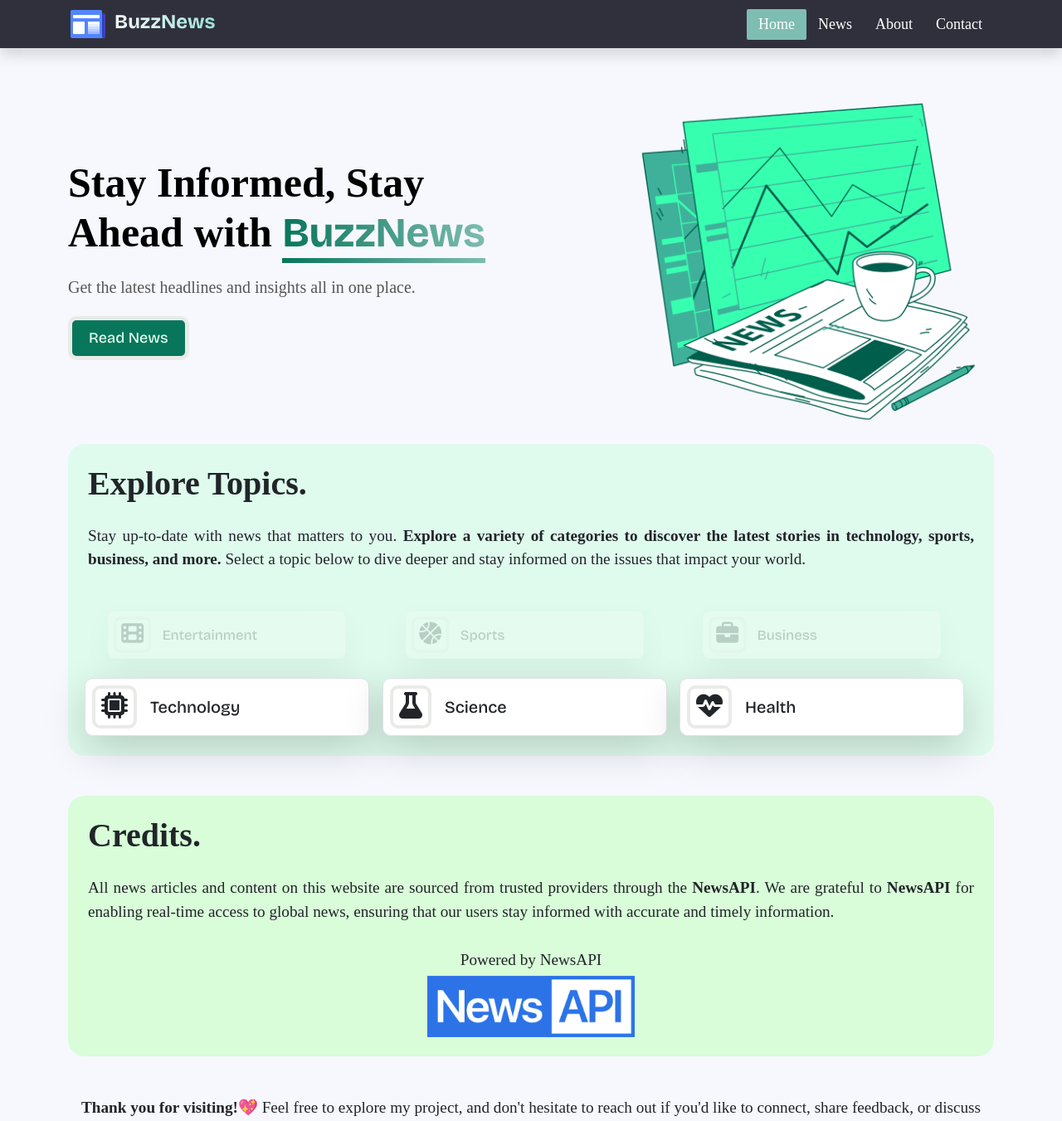
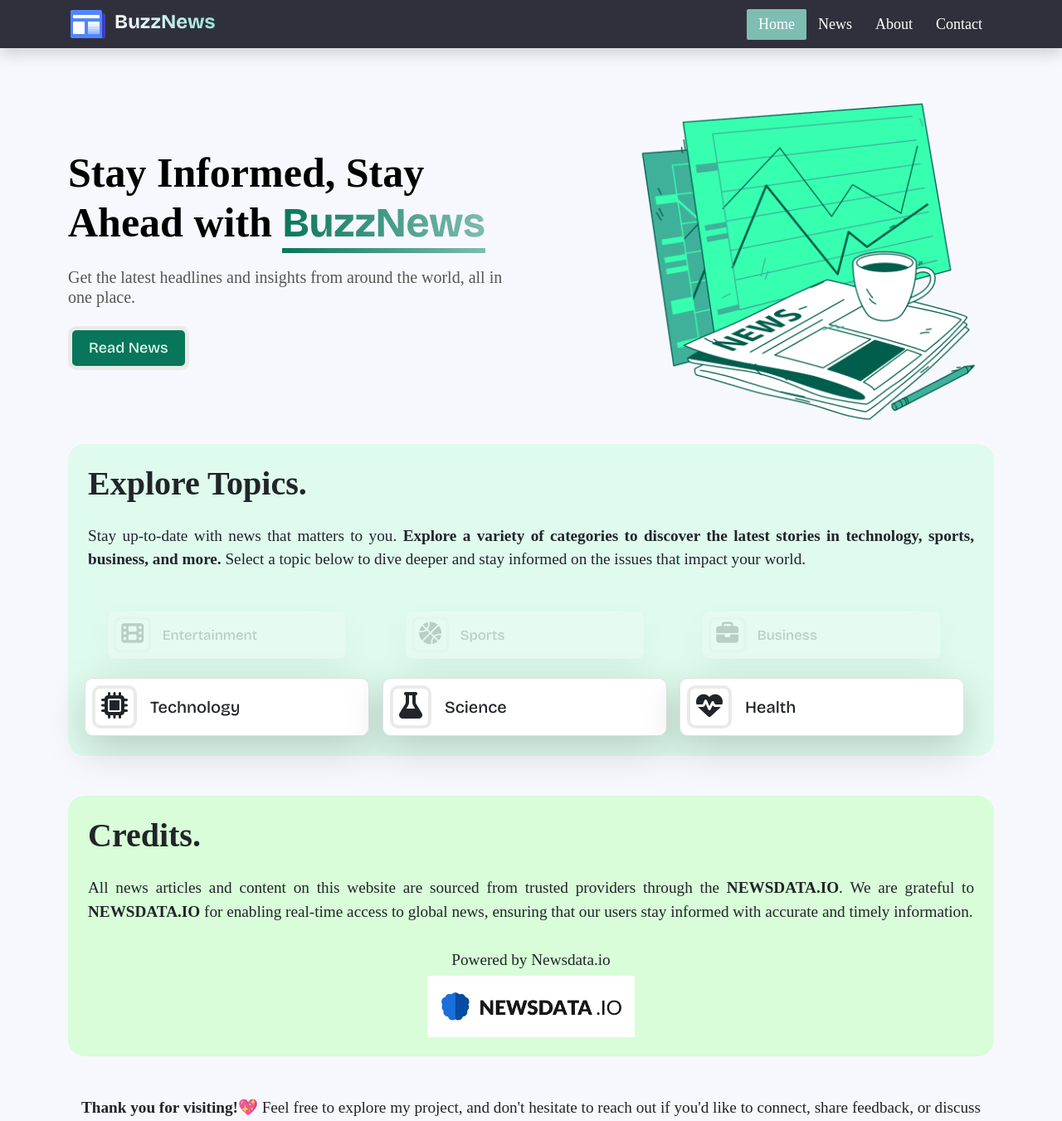
Before and after one commit to ArpanVala/BuzzNews, a React (Vite) app: page / in a window 1280 px wide. Shown: the top 1351 px of the page at 83% size. Built offline with nearby package versions, Linux system fonts and the light colour scheme; a web font is replaced by a local one.

Commit message:
newsAPI replaced with newsdata.io

```diff
--- a/src/Components/Credits.jsx
+++ b/src/Components/Credits.jsx
@@ -12,12 +12,12 @@
                         </div>
                         <div className="col-12">
                             <p className="text-content">
-                                All news articles and content on this website are sourced from trusted providers through the <strong>NewsAPI</strong>. We are grateful to <strong>NewsAPI</strong> for enabling real-time access to global news, ensuring that our users stay informed with accurate and timely information.
+                                All news articles and content on this website are sourced from trusted providers through the <strong onClick={() => window.open('https://newsdata.io/')}>NEWSDATA.IO</strong>. We are grateful to <strong onClick={() => window.open('https://newsdata.io/')}>NEWSDATA.IO</strong> for enabling real-time access to global news, ensuring that our users stay informed with accurate and timely information.
                             </p>
                         </div>
                         <div className="col-12">
-                            <div className="credits-banner text-center block" onClick={() => window.open('https://newsapi.org/')}>
-                                <p className='text-content text-center m-1'>Powered by NewsAPI</p>
+                            <div className="credits-banner text-center block" onClick={() => window.open('https://newsdata.io/')}>
+                                <p className='text-content text-center m-1' >Powered by Newsdata.io</p>
                                 <img src={creditLogo} alt="logo of NewsAPI" width={250} />
                             </div>
                         </div>
--- a/src/Components/Hero.jsx
+++ b/src/Components/Hero.jsx
@@ -10,7 +10,7 @@
                     <div className="col-md-6">
                         <div className="hero-content">
                             <h1>Stay Informed, Stay Ahead <br className='d-none d-md-visible' />with <span>BuzzNews</span></h1>
-                            <h5>Get the latest headlines and insights all in one place.</h5>
+                            <h5>Get the latest headlines and insights from around the world, all in one place.</h5>
                             <button className='btn-lg hero-btn' onClick={() => navigate('/News')}> Read News</button>
                         </div>
                     </div>
--- a/src/Components/NewsItem.jsx
+++ b/src/Components/NewsItem.jsx
@@ -5,11 +5,11 @@
   // const { title, description, url, urlToImage, publishedAt } = news
   const { title, description, link, image_url, pubDate } = news
   return (
-    <div className="card shadow p-1 newsCard block" >
+    <div className="card shadow p-1 newsCard block" onClick={() => window.open(link)}>
       <img src={image_url ? image_url : newsPlaceholder} height={'140px'} />
       <div className="card-body p-2">
         <h6 className="card-subtitle my-1 text-body-secondary">{pubDate.slice(0, 10)}</h6>
-        <h5 className="card-title text-justify">{title.slice(0, 60) + "..."}</h5>
+        <h5 className="card-title text-justify">{title}</h5>
         <p className="card-text text-justify">{
           (description !== null ? description.slice(0, 90) + "..." : '[no description provided.]')}</p>
         <a href={link} target='_blank' className="btn py-1 container-fluid">Read article<FontAwesomeIcon icon={faArrowRight} className='ps-2' /></a>
--- a/src/Components/TechUsed.jsx
+++ b/src/Components/TechUsed.jsx
@@ -31,7 +31,7 @@
                                 <div className="tech-box block-x">
                                     <i className="fa-solid fa-server"></i>
                                 </div>
-                                <p className='text-content text-center'>NewsAPI API</p>
+                                <p className='text-content text-center'>API</p>
                             </div>
                         </div>
                     </div>
```
Also changed, not shown: src/assets/img/Newsapi-logo.png.
